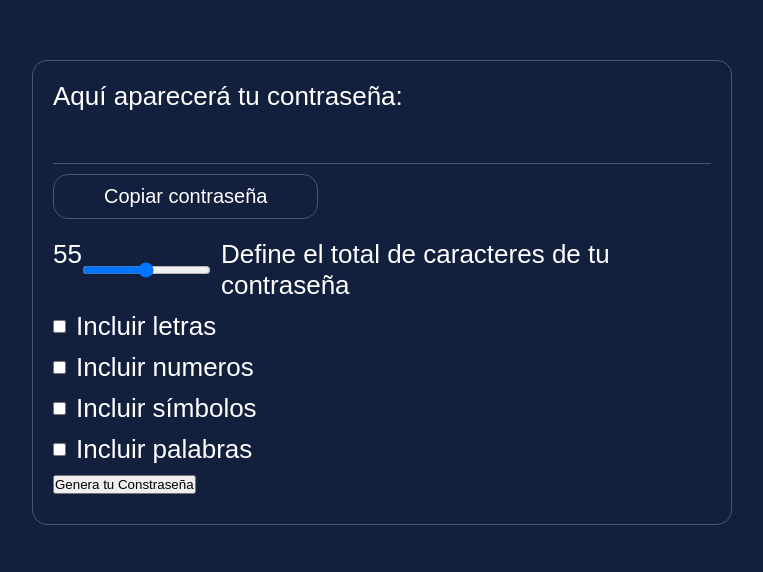
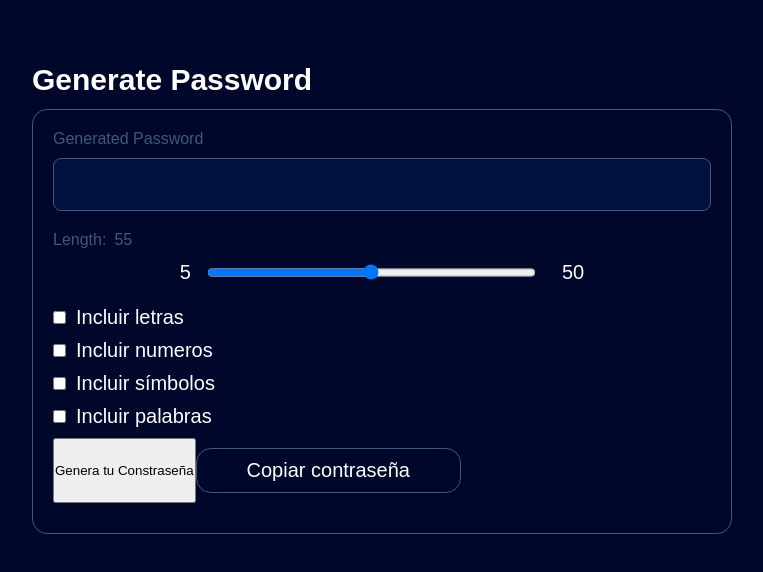
Before and after one commit to ionuser13/Platzi-Challenge, a website: page passwordGenerator/index.html in a window 1280 px wide. Shown: the part 108-680 px from the top of the page, without its empty margins (258-1021 px from the left). Drawn offline with Linux system fonts and the light colour scheme; no server answers.

Commit message:
started password generator styles

```diff
--- a/passwordGenerator/index.html
+++ b/passwordGenerator/index.html
@@ -9,14 +9,22 @@
   <link rel="stylesheet" href="./src/styles.css">
 </head>
 <body>
+  <div class="body">
+    <h2 class="generate">Generate Password</h2>
   <form class="form" id="form">
-    <p class="password">Aquí aparecerá tu contraseña: </p>
+    <p class="password">Generated Password</p>
     <input type="text" disabled id="password">
-    <button disabled type="button" id="button-copy">Copiar contraseña</button>
-    <div class="option">
-      <p id="password-length">55</p>
-      <input type="range" name="length" id="input-length" min="10" max="100">
-      <p>Define el total de caracteres de tu contraseña</p>
+
+    <div class="option" id="length-input">
+      <div class="text">
+        <p>Length:</p>
+        <p id="password-length">55</p>
+      </div>
+      <div id="min-max">
+        <p id="min-input">5</p>
+        <input type="range" name="length" id="input-length" min="12" max="50">
+        <p id="max-input">50</p>
+      </div>
     </div>
     <div class="option">
       <input type="checkbox" name="letters" id="">
@@ -36,9 +44,11 @@
     </div>
     <div class="option">
       <button type="submit" id="generate-button">Genera tu Constraseña</button>
+      <button disabled type="button" id="button-copy">Copiar contraseña</button>
     </div>
   </form>
   <div id="modal"></div>
+  </div>
   <script src="./src/index.js"></script>
 </body>
 
--- a/passwordGenerator/src/styles.css
+++ b/passwordGenerator/src/styles.css
@@ -1,5 +1,6 @@
 :root{
-  --bg-color: #121f3d;
+  --bg-color: #01072b;
+  --input-color: #02113e;
   --text-color: white;
   --border-color: #40587c;
   --button-text-color: rgb(131, 217, 136);
@@ -9,16 +10,22 @@
   margin: 0;
   box-sizing: border-box;
 }
-body {
+.body {
   background-color: var(--bg-color);
+  width: 100vw;
   color:var(--text-color);
   font-family: sans-serif;
-  font-size: 26px;
+  font-size: 20px;
   height: 100vh;
   display: flex;
+  flex-direction: column;
   justify-content: center;
-  align-items: center;
-
+}
+.generate {
+  max-width: 700px;
+  width: 80%;
+  text-align: left;
+  margin: 12px auto;
 }
 .form {
   border: 1px solid var(--border-color);
@@ -26,10 +33,33 @@ body {
   border-radius: 15px;
   width: 80%;
   max-width: 700px;
+  margin: 0 auto
+}
+.password, .text {
+  font-size: 16px;
+  color: var(--border-color)
 }
 .option {
   display: flex;
+  /* flex-direction: column; */
   margin: 10px 0;
+}
+#length-input {
+  flex-direction: column;
+}
+#min-max {
+  display: flex;
+  justify-content: center;
+  gap: 16px;
+  margin: 12px 0;
+}
+#input-length {
+  width: 50%;
+  max-width: 70%;
+}
+.text {
+  display: flex;
+  gap: 8px;
 }
 .option input {
   margin-right: 10px;
@@ -37,9 +67,11 @@ body {
 #password:disabled {
   cursor: not-allowed;
   border: none;
-  border-bottom: 1px solid var(--border-color);
-  background: transparent;
-  padding: 10px 0;
+  border: 1px solid var(--border-color);
+  border-radius: 8px;
+  background: var(--input-color);
+  padding: 10px 40px;
+  margin: 10px 0;
   font-size: 26px;
   font-weight: 900;
   width: 100%;
```
